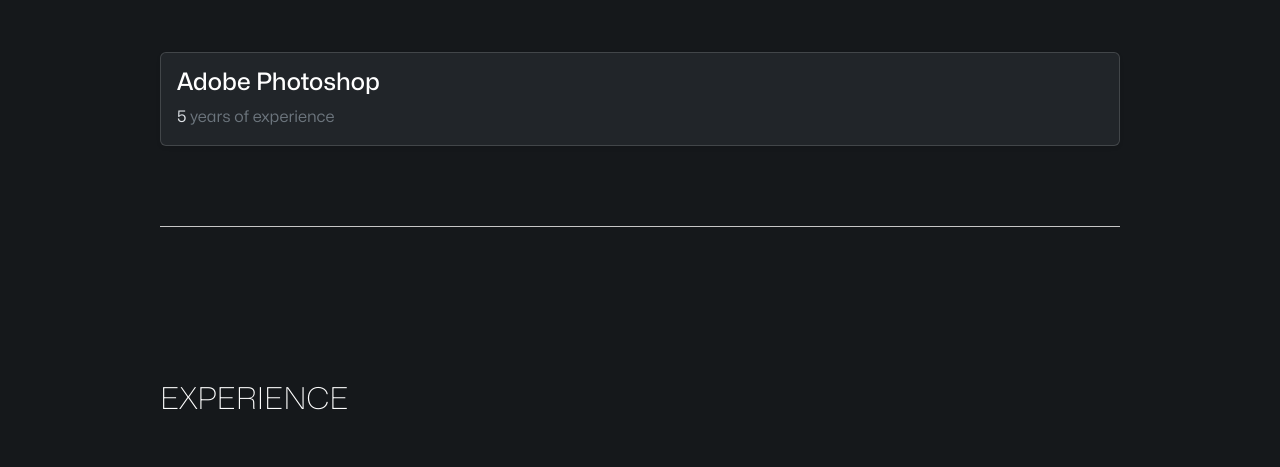
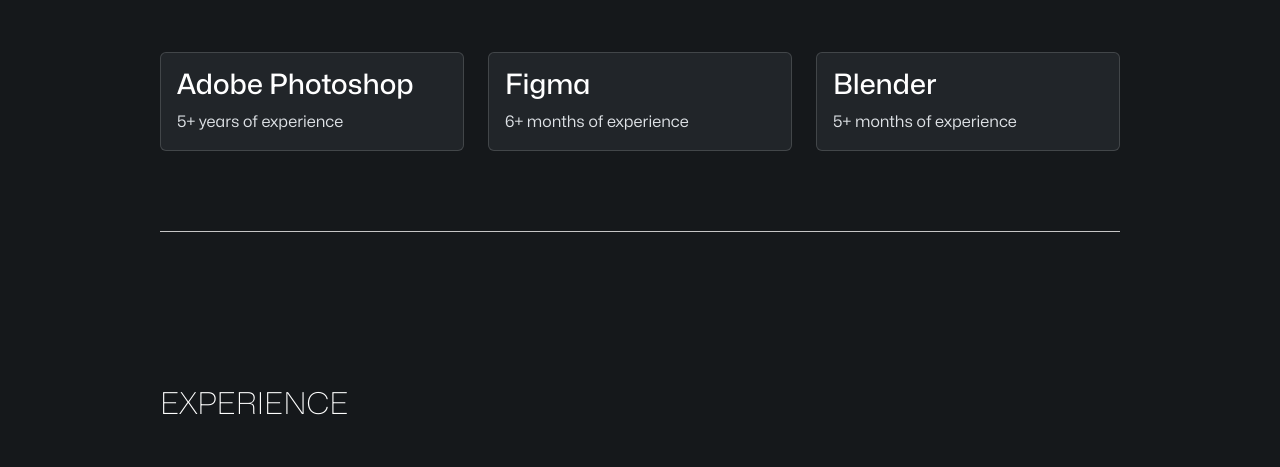
Before and after one commit to 8o5/8o5.github.io, a plain HTML site: page index.html in a window 1280 px wide. Shown: the part 633-1100 px from the top of the page. Drawn offline with nearby package versions, Linux system fonts and the light colour scheme.

Commit message:
Update index.html

```diff
--- a/index.html
+++ b/index.html
@@ -20,7 +20,7 @@
 	<body style="max-width: 75%; margin: auto">
 		<nav
 			class="navbar navbar-expand-md navbar-dark fixed-top bg-dark"
-			style="background-color: rgba(14, 14, 14, 0.635) !important; backdrop-filter: blur(10px); padding-left: 30px; padding-right: 30px;">
+			style="background-color: rgba(14, 14, 14, 0.635) !important; backdrop-filter: blur(10px); padding-left: 30px; padding-right: 30px">
 			<a class="navbar-brand" href="#" style="font-weight: 900; font-stretch: 150%">Nic Brum</a>
 			<button
 				class="navbar-toggler"
@@ -48,9 +48,8 @@
 
 			<p class="lead text-secondary" style="font-weight: 400">
 				I'm a graphic designer based in California and currently enrolled in high school. I love creating almost anything that’s online. Whether
-				that’s promotional media, freelance work, or websites. I have 5+ years of experience doing both freelancing and professional design-related work.
-
-				Hi Ale :)
+				that’s promotional media, freelance work, or websites. I have 5+ years of experience doing both freelancing and professional design-related
+				work. Hi Ale :)
 			</p>
 
 			<a href="#contact" class="btn btn-primary" tabindex="-1" role="button" aria-disabled="true" style="margin-top: 1em"
@@ -62,14 +61,34 @@
 			<div class="top">
 				<div class="title">SKILLS</div>
 			</div>
-			<div class="col">
-				<div class="shadow-sm card mb-3">
-					<div class="row">
-						<div class="col-md-6">
-							<div class="card-body">
-								<h5 class="card-title text-white h4">Adobe Photoshop</h5>
-								<p class="card-text text-lead">5 <span class="text-secondary">years of experience</span></p>
-							</div>
+			<div class="row row-cols-1 row-cols-md-3 g-4">
+				<div class="col">
+					<div class="card">
+						<div class="card-body">
+							<h5 class="card-title h3 text-white">Adobe Photoshop</h5>
+							<p class="card-text">
+								5+ years of experience
+							</p>
+						</div>
+					</div>
+				</div>
+				<div class="col">
+					<div class="card">
+						<div class="card-body">
+							<h5 class="card-title h3 text-white">Figma</h5>
+							<p class="card-text">
+								6+ months of experience
+							</p>
+						</div>
+					</div>
+				</div>
+				<div class="col">
+					<div class="card">
+						<div class="card-body">
+							<h5 class="card-title h3 text-white">Blender</h5>
+							<p class="card-text">
+								5+ months of experience
+							</p>
 						</div>
 					</div>
 				</div>
@@ -95,9 +114,7 @@
 							<div class="col-md-8">
 								<div class="card-body">
 									<h5 class="card-title text-white h4">Ominous</h5>
-									<p class="card-text text-lead">
-										Created numerous promotional media designs to be used on brand social media.
-									</p>
+									<p class="card-text text-lead">Created numerous promotional media designs to be used on brand social media.</p>
 									<p class="card-text"><small class="text-muted align-bottom">July 2021 - July 2022</small></p>
 								</div>
 							</div>
@@ -117,9 +134,7 @@
 							<div class="col-md-8">
 								<div class="card-body">
 									<h5 class="card-title text-white h4">RocketCards</h5>
-									<p class="card-text text-lead">
-										Created entire website layout with components on Figma and detailed notes for HTML structure.
-									</p>
+									<p class="card-text text-lead">Created entire website layout with components on Figma and detailed notes for HTML structure.</p>
 									<p class="card-text"><small class="text-muted align-bottom">November 2021 - March 2022</small></p>
 								</div>
 							</div>
@@ -139,9 +154,7 @@
 							<div class="col-md-8">
 								<div class="card-body">
 									<h5 class="card-title text-white h4">PokeMRKT</h5>
-									<p class="card-text text-lead">
-										Collaborated with peers in the creation of promotional media for brand social media.
-									</p>
+									<p class="card-text text-lead">Collaborated with peers in the creation of promotional media for brand social media.</p>
 									<p class="card-text"><small class="text-muted align-bottom">Dec 2020 - June 2021</small></p>
 								</div>
 							</div>
@@ -161,9 +174,7 @@
 							<div class="col-md-8">
 								<div class="card-body">
 									<h5 class="card-title text-white h4">TheBotBible</h5>
-									<p class="card-text text-lead">
-										Redesigned brand style, collaborated with peers in creation of promotional media.
-									</p>
+									<p class="card-text text-lead">Redesigned brand style, collaborated with peers in creation of promotional media.</p>
 									<p class="card-text"><small class="text-muted align-bottom">December 2020 - June 2021</small></p>
 								</div>
 							</div>
@@ -183,9 +194,7 @@
 							<div class="col-md-8">
 								<div class="card-body">
 									<h5 class="card-title text-white h4">Malice</h5>
-									<p class="card-text text-lead">
-										Collaborated with peers and other freelance artists in the creation of brand identity.
-									</p>
+									<p class="card-text text-lead">Collaborated with peers and other freelance artists in the creation of brand identity.</p>
 									<p class="card-text"><small class="text-muted align-bottom">February 2021 - April 2021</small></p>
 								</div>
 							</div>
```
